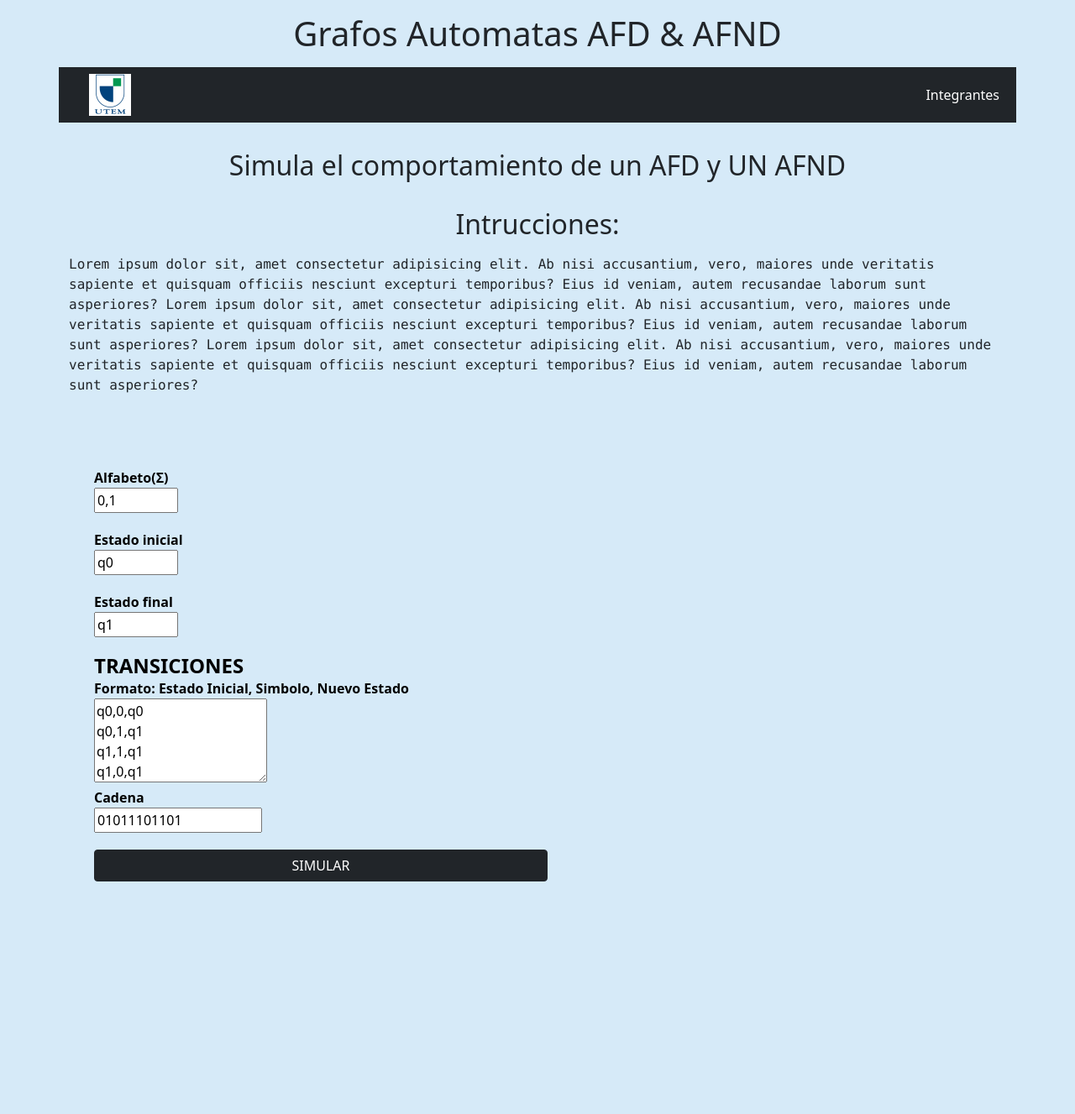
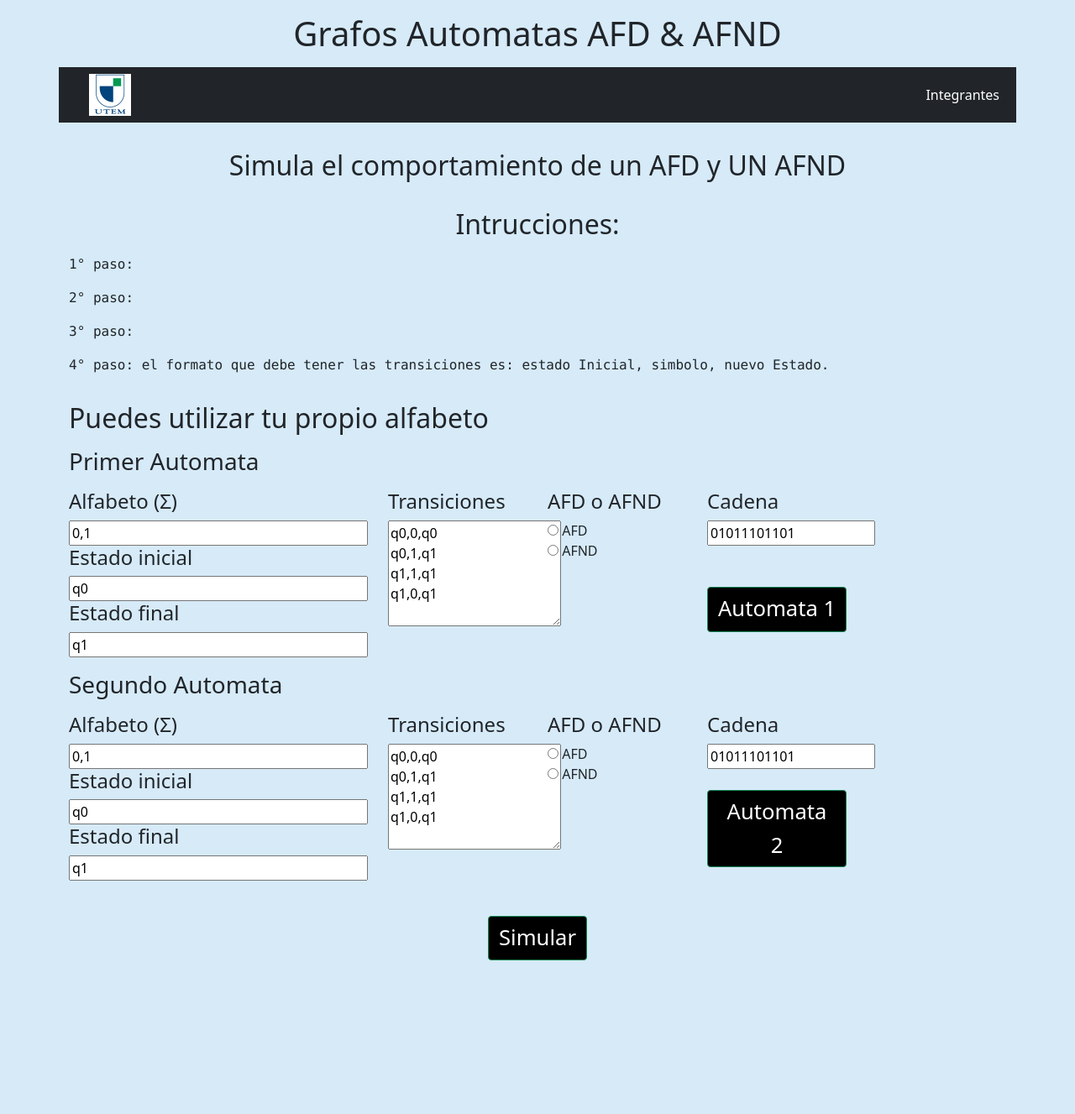
Before and after one commit to GRUPO-4-GRAFOS/GLF-2021s2-Trabajo2-Entrega-Grupo4, a PHP site: page / in a window 1280 px wide. Shown: the whole page at 84% size. After the commit the page ends 1144 px from the top, so only its background shows below. Run offline with PHP 8.4, Linux system fonts and the light colour scheme.

Commit message:
Arregalndo pagina, incluir segundo automata, boton para guardar datos de ambos automatas, agregar boton para ir a convenvertir a AFD un AFND

```diff
--- a/css/main.css
+++ b/css/main.css
@@ -3,41 +3,3 @@ body {
   padding: 0;
   font-family: sans-serif;
 }
-
-.datosautomatas {
-  width: 600px;
-  height: 840px;
-  background: rgba(red, green, blue, alpha);
-  color: white;
-  left: 20%;
-  padding: 70px 30px;
-}
-
-.datosautomatas label {
-  margin: 0;
-  padding: 0;
-  font-weight: bold;
-  display: block;
-  color: black;
-}
-
-.datosautomatas p {
-  margin: 0;
-  padding: 0;
-  font-weight: bold;
-  display: block;
-  color: black;
-}
-
-.datosautomatas .datosautomatas_2 h4 {
-  margin: 0;
-  padding: 0;
-  font-weight: bold;
-  display: block;
-  color: black;
-}
-
-.datosautomatas input {
-  width: 100%;
-  margin-bottom: 20px;
-}
--- a/index.html
+++ b/index.html
@@ -1,26 +1,16 @@
 <!DOCTYPE html>
 <html lang="en">
+
 <head>
 
   <meta charset="UTF-8" />
   <meta http-equiv="X-UA-Compatible" content="IE=edge" />
-    <meta
-      name="viewport"
-      content="width=device-width, initial-scale=1.0"
-    />
+  <meta name="viewport" content="width=device-width, initial-scale=1.0" />
   <!-- CSS only -->
   <link rel="stylesheet" href="CSS/main.css" />
-    <link
-      href="https://cdn.jsdelivr.net/npm/bootstrap@5.1.1/dist/css/bootstrap.min.css"
-      rel="stylesheet"
-      integrity="sha384-F3w7mX95PdgyTmZZMECAngseQB83DfGTowi0iMjiWaeVhAn4FJkqJByhZMI3AhiU"
-      crossorigin="anonymous"
-    />
-    <link
-      rel="shortcut icon"
-      href="./img/utemLogo.png"
-      type="image/x-icon"
-    />
+  <link href="https://cdn.jsdelivr.net/npm/bootstrap@5.1.1/dist/css/bootstrap.min.css" rel="stylesheet"
+    integrity="sha384-F3w7mX95PdgyTmZZMECAngseQB83DfGTowi0iMjiWaeVhAn4FJkqJByhZMI3AhiU" crossorigin="anonymous" />
+  <link rel="shortcut icon" href="./img/utemLogo.png" type="image/x-icon" />
   <title>Trabajo 2 Grafos</title>
 </head>
 
@@ -33,13 +23,7 @@
     <div class="row my-3">
       <nav class="navbar-expand-lg navbar navbar-dark bg-dark">
         <div class="container-fluid">
-            <img
-              src="./img/utemLogo.png"
-              alt="logo-utem"
-              class="d-inline-block align-text-top"
-              width="50"
-              height="50"
-            />
+          <img src="./img/utemLogo.png" alt="logo-utem" class="d-inline-block align-text-top" width="50" height="50" />
         </div>
         <ul class="navbar-nav me-auto mb-2 mb-lg-0">
           <li class="nav-item">
@@ -59,53 +43,109 @@
         Intrucciones:
       </h3>
       <p class="font-monospace">
-          Lorem ipsum dolor sit, amet consectetur adipisicing elit. Ab nisi
-          accusantium, vero, maiores unde veritatis sapiente et quisquam
-          officiis nesciunt excepturi temporibus? Eius id veniam, autem
-          recusandae laborum sunt asperiores? Lorem ipsum dolor sit, amet
-          consectetur adipisicing elit. Ab nisi accusantium, vero, maiores
-          unde veritatis sapiente et quisquam officiis nesciunt excepturi
-          temporibus? Eius id veniam, autem recusandae laborum sunt
-          asperiores? Lorem ipsum dolor sit, amet consectetur adipisicing
-          elit. Ab nisi accusantium, vero, maiores unde veritatis sapiente
-          et quisquam officiis nesciunt excepturi temporibus? Eius id
-          veniam, autem recusandae laborum sunt asperiores?
+        1° paso:
+      </p>
+      <p class="font-monospace">
+        2° paso:
+      </p>
+      <p class="font-monospace">
+        3° paso:
+      </p>
+      <p class="font-monospace">
+        4° paso: el formato que debe tener las transiciones es: estado Inicial, simbolo, nuevo Estado.
       </p>
     </div>
-
-      <div class="datosautomatas ">
-        <form>
-          <div class="datosautomatas_1">
-            <label for="Alfabeto">Alfabeto(Σ)</label>
-            <input style="width: 100px" type="text" value="0,1" id="alfatext" />
-            <label for="Estado_inicial">Estado inicial</label>
-            <input style="width: 100px" type="text" value="q0" id="estadoi" />
-            <label for="Estado_final">Estado final</label>
-            <input style="width: 100px" type="text" value="q1" id="estadof" />
+    <p><h2>Puedes utilizar tu propio alfabeto</h2></p>
+    <!--PRIMER AUTOMATA A INGRESAR-->
+    <p><h3>Primer Automata</h3></p>
   </div>
-          <div class="datosautomatas_2">
-            <h4>TRANSICIONES</h4>
-            <p>Formato: Estado Inicial, Simbolo, Nuevo Estado<br /></p>
-            <textarea
-              wrap="hard"
-              id="campo_transiciones"
-              rows="5"
-              class="campo_texto"
-              style=" margin-top: 0px; margin-bottom: 0px; height: 100px"
-            >
+  <div>
+    <div class="container">
+      <div class="row">
+        <div class="col-md-4 datos_1">
+          <h4>Alfabeto (Σ)</h4>
+          <input type="text" value="0,1" id="campo_alfabeto" style="width:100%;">
+          <h4>Estado inicial</h4>
+          <input type="text" value="q0" id="campo_estadoInicial" style="width:100%;">
+          <h4>Estado final</h4>
+          <input type="text" value="q1" id="campo_estadoFinal" style="width:100%;">
+        </div>
+        <div class="col-md-2">
+          <h4>Transiciones </h4>
+          <textarea wrap="hard" id="campo_transiciones" rows="5" class="campo_texto">
 q0,0,q0
 q0,1,q1
 q1,1,q1
-q1,0,q1</textarea
-            >
+q1,0,q1</textarea>
+        </div>
+        <div class="col-md-2">
+          <h4>AFD o AFND</h4>
+        <form>
+          <input type="radio" id="AFD" name="tipo_automata" value="AFD">
+          <label for="AFD">AFD</label><br>
+          <input type="radio" id="AFND" name="tipo_automata" value="AFND">
+          <label for="AFND">AFND</label><br>
+        </form>
+      </div>
+        <div class="col-md-4">
+          <h4>Cadena </h4>
+          <input style="width: 200px" type="text" id="Cadena" class="campo_texto" value="01011101101">
+          <div class="clearfix"></div><br>
+          <button id="bt_simular" class="btn btn-default btn-success" type="button"
+            style="text-shadow:none;margin-top:1em;font-size: 1.6em; background-color: black;"><i class="glyphicon glyphicon-play-circle"
+              style="vertical-align:text-top;"></i> Automata 1 </button>
+        </div>
+      </div>
+    </div>
+        <div class="container">
+          <!--SEGUNDO AUTOMATA A INGRESAR-->
+          <p><h3>Segundo Automata</h3></p>
         </div>
       <div>
-            <label for="Cadena">Cadena</label>
-            <input style="width: 200px" type="text" id="cadena" value="01011101101" />
-            <input type="submit" value="SIMULAR" class="btn btn-dark" />
+        <div class="container">
+          <div class="row">
+            <div class="col-md-4 datos_1">
+              <h4>Alfabeto (Σ)</h4>
+              <input type="text" value="0,1" id="campo_alfabeto1" style="width:100%;">
+              <h4>Estado inicial</h4>
+              <input type="text" value="q0" id="campo_estadoInicial1" style="width:100%;">
+              <h4>Estado final</h4>
+              <input type="text" value="q1" id="campo_estadoFinal1" style="width:100%;">
             </div>
+            <div class="col-md-2">
+              <h4>Transiciones </h4>
+              <textarea wrap="hard" id="campo_transiciones1" rows="5" class="campo_texto">
+q0,0,q0
+q0,1,q1
+q1,1,q1
+q1,0,q1</textarea>
+            </div>
+            <div class="col-md-2">
+              <h4>AFD o AFND</h4>
+            <form>
+              <input type="radio" id="AFD" name="tipo_automata1" value="AFD">
+              <label for="AFD">AFD</label><br>
+              <input type="radio" id="AFND" name="tipo_automata1" value="AFND">
+              <label for="AFND">AFND</label><br>
             </form>
           </div>
+        <div class="col-md-2">
+          <h4>Cadena </h4>
+          <input style="width: 200px" type="text" id="Cadena" class="campo_texto" value="01011101101">
+          <div class="clearfix"></div>
+          <button id="bt_simular" class="btn btn-default btn-success" type="button"
+            style="text-shadow:none;margin-top:1em;font-size: 1.6em; background-color: black;"><i class="glyphicon glyphicon-play-circle"
+              style="vertical-align:text-top;"></i>Automata 2</button>
+              </div>
+        </div>
+      </div>
+      <!-- SI EL PROFE ELIGE QUE LOS AUTOMATAS SON AFND .... CONVERTIR EN AFD; AQUI ABAJO-->
+    </div>
+  </div>
+  <div class="text-center my-3">
+    <button  id="bt_simular" class="btn btn-default btn-success" type="button"
+          style="text-shadow:none;margin-top:1em;font-size: 1.6em; background-color: black;"><i class="glyphicon glyphicon-play-circle"
+            style="vertical-align:text-top;"></i> Simular </button>
   </div>
 </body>
 </html>
```
Lines whose indentation alone changed are shown as unchanged.
